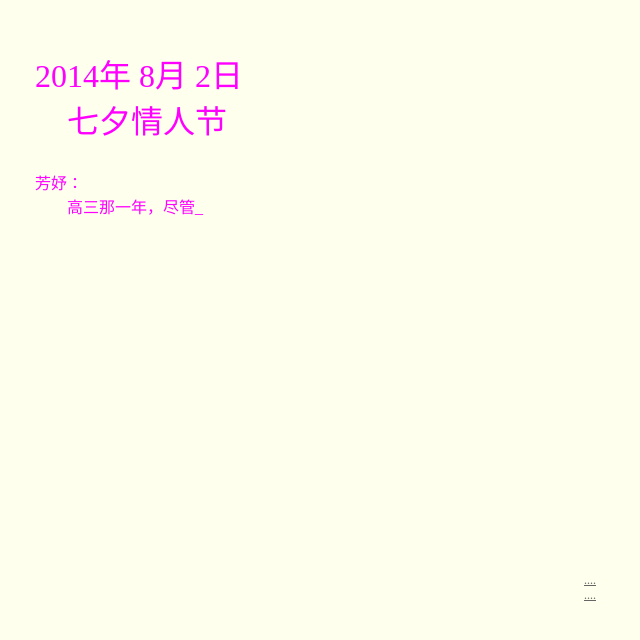
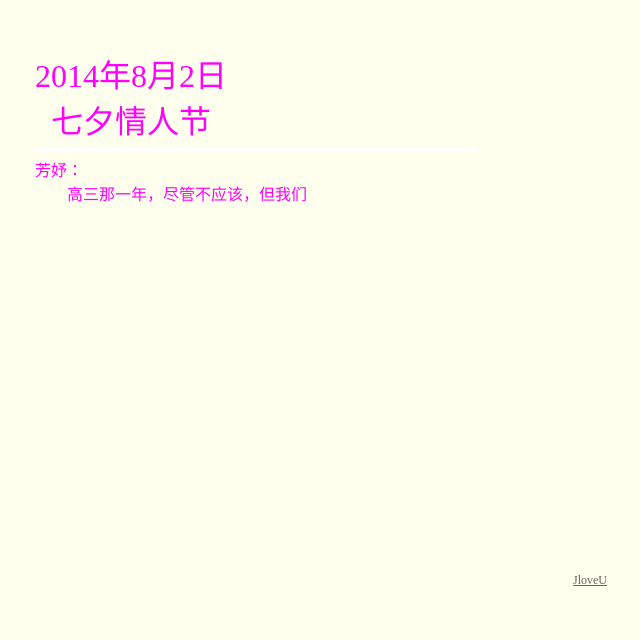
Before and after one commit to JloveU/IloveUFangYu, a plain HTML site: page index.html in a window 1280 px wide. Shown: the part 150-790 px from the top of the page, without its empty margins (50-690 px from the left). Drawn offline with Linux system fonts and the light colour scheme.

Commit message:
完善
添加了一条横线，修改了copyright。

```diff
--- a/index.html
+++ b/index.html
@@ -23,10 +23,9 @@
 <div id="mainDiv">
 	<div id="content">
 		<div id="code">
-			<font color="#FF00FF" size="6" face="楷体">2014年 8月 2日</font><br />
-			<font color="#FF00FF" size="6" face="楷体">&emsp;七夕情人节</font><br />
-			<br />
-			<br />
+			<font color="#FF00FF" size="6" face="楷体">2014年8月2日</font><br />
+			<font color="#FF00FF" size="6" face="楷体">&ensp;七夕情人节</font><br />
+			<hr width="100%" color="#FFFFFF" size="3" align="center" noshade>
 			<font color="#FF00FF" size="3" face="楷体">芳妤：</font><br />
 			<font color="#FF00FF" size="3" face="楷体">&emsp;&emsp;高三那一年，尽管不应该，但我们还是相爱了！</font><br />
 			<font color="#FF00FF" size="3" face="楷体">&emsp;&emsp;如今已经5年了，我知道这些年你过得不容易，当时脑热的我，不知道怎么就选择了离你这么远的地方。</font><br />
@@ -57,9 +56,7 @@
 		</div>
 	</div>
 	<div id="copyright">
-		<a href="#">....</a><br />
-		<a href="#">....</a><br />
-
+		<a href="http://JloveU.github.io/">JloveU</a><br />
 	</div>
 </div>
 
```
